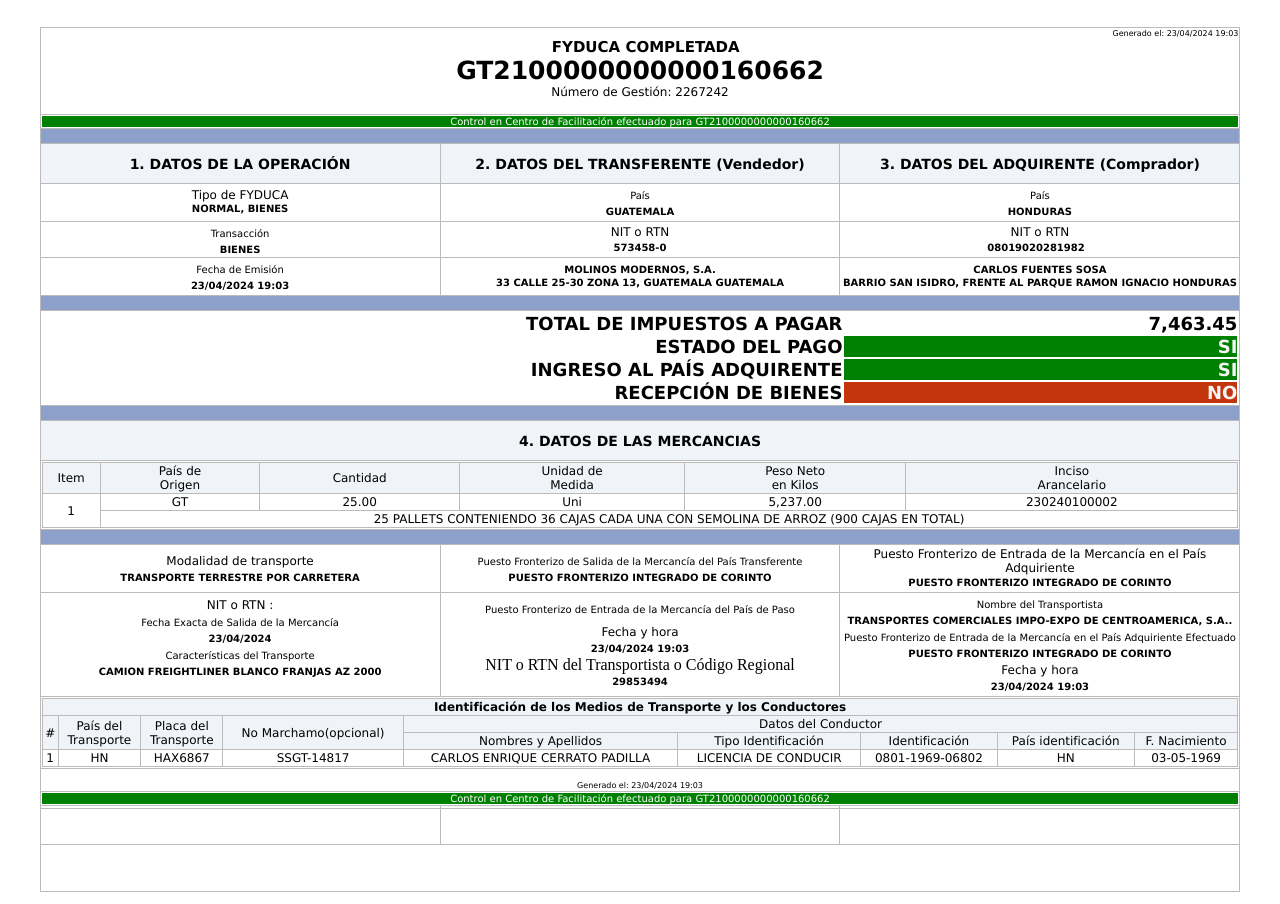
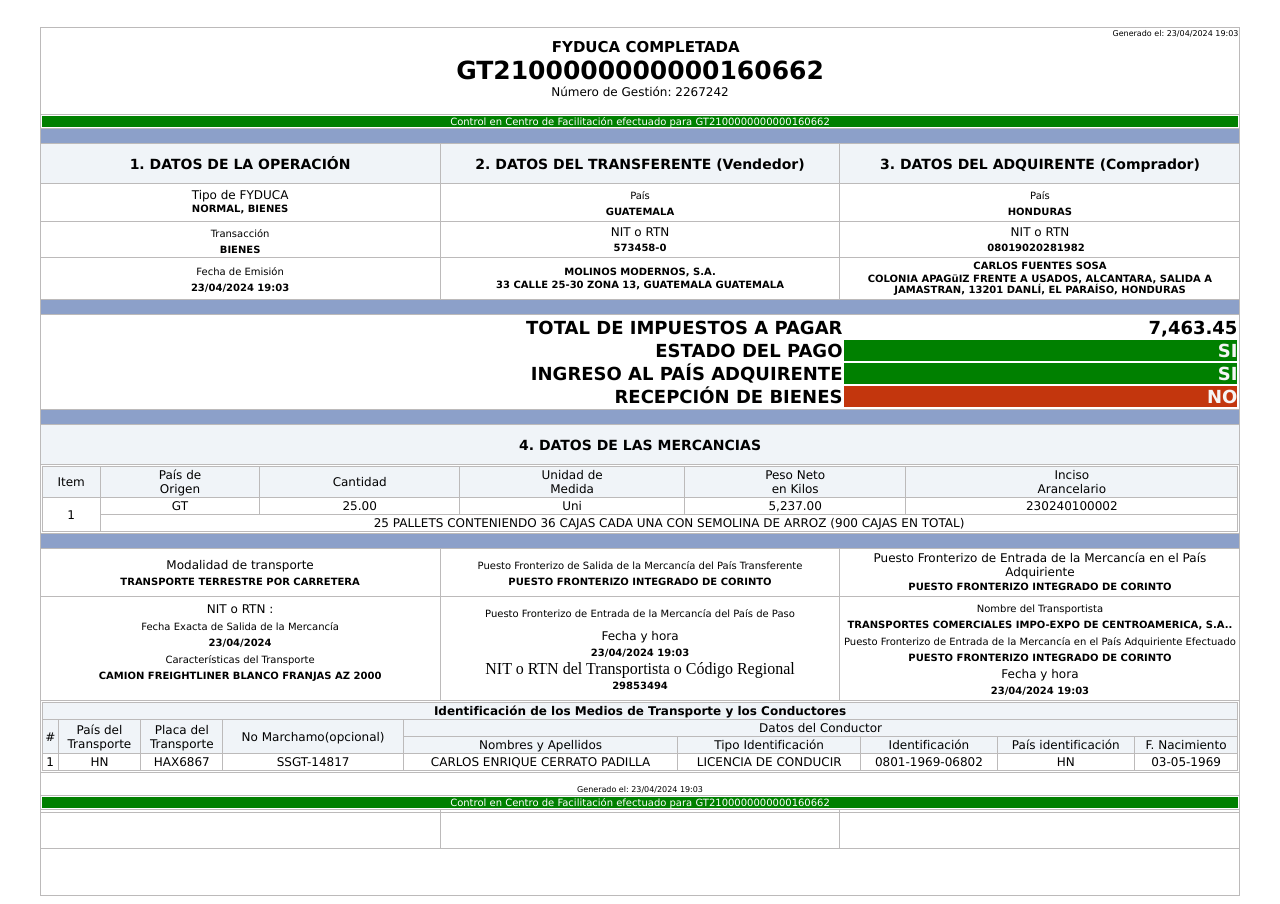
Before and after one commit to autenticar-GT2100000000000160662/autenticar-GT2100000000000160662.github.io, a plain HTML site: page index.html in a window 1280 px wide. Drawn offline with Linux system fonts and the light colour scheme.

Commit message:
Update index.html

```diff
--- a/index.html
+++ b/index.html
@@ -277,7 +277,7 @@
                                             <td><b><span>CARLOS FUENTES SOSA</span></b></td>
                                         </tr>
                                         <tr>
-                                            <td><b><span>BARRIO SAN ISIDRO, FRENTE AL PARQUE RAMON IGNACIO HONDURAS</span></b></td>
+                                            <td><b><span>COLONIA APAGüIZ FRENTE A USADOS, ALCANTARA, SALIDA A JAMASTRAN, 13201 DANLÍ, EL PARAÍSO, HONDURAS</span></b></td>
                                         </tr>
                                         <tr>
 
```
